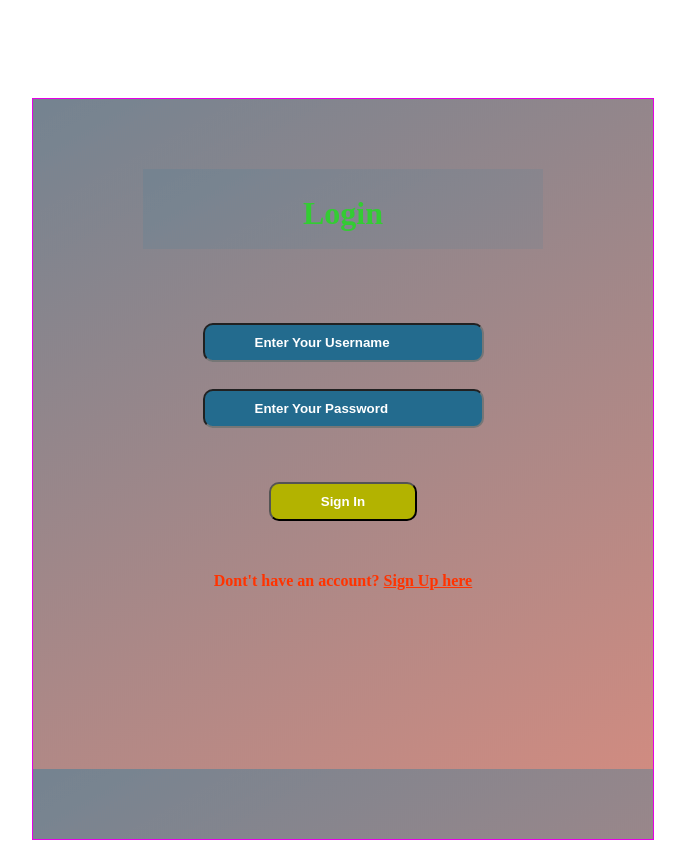
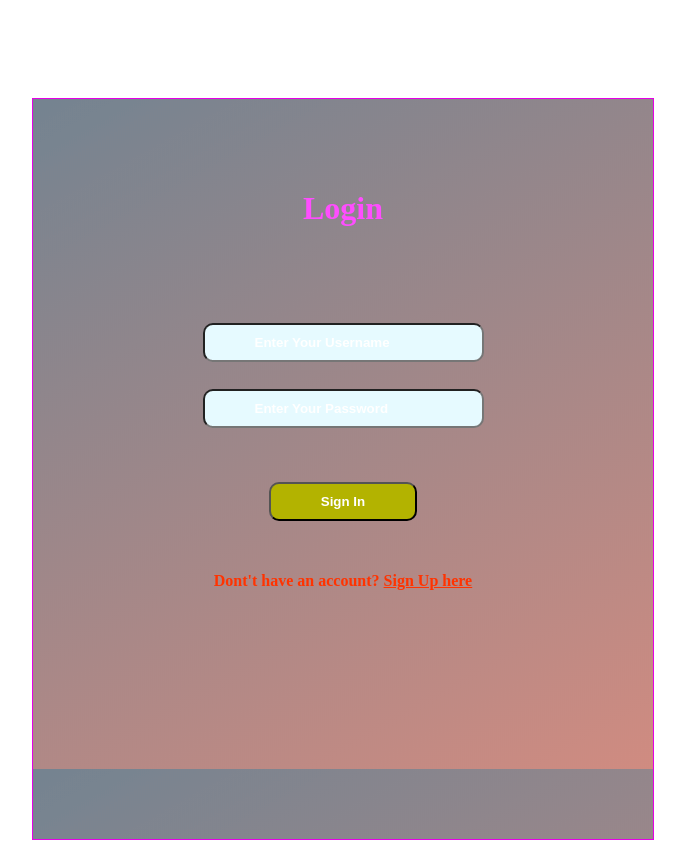
Before and after one commit to meherish1524/Loginpageflask, a Flask app: page / in a window 1280 px wide. Shown: the whole page, without its empty margins (297-982 px from the left). Run offline with Flask 2, Linux system fonts and the light colour scheme; some libraries are stand-ins or nearby versions.

Commit message:
Update style.css

```diff
--- a/static/style.css
+++ b/static/style.css
@@ -1,5 +1,5 @@
 
-
+			 background-image: url("images/bg.png");
 			.header{
 				padding: 5px 120px;
 				width: 160px;
@@ -28,7 +28,7 @@
 
 			.textbox{
 				padding: 10px 50px;
-				background-color: #236B8E;
+				background-color: #e6faff;
 				text-color: #d580ff;
 				border-radius: 10px;
 			}
@@ -41,7 +41,7 @@
 			}
 
 			.word{
-				color: #33cc33;
+				color: #ff4dff;
 				font-style: Cursive;
 				font-weight: bold;
 			}
```
